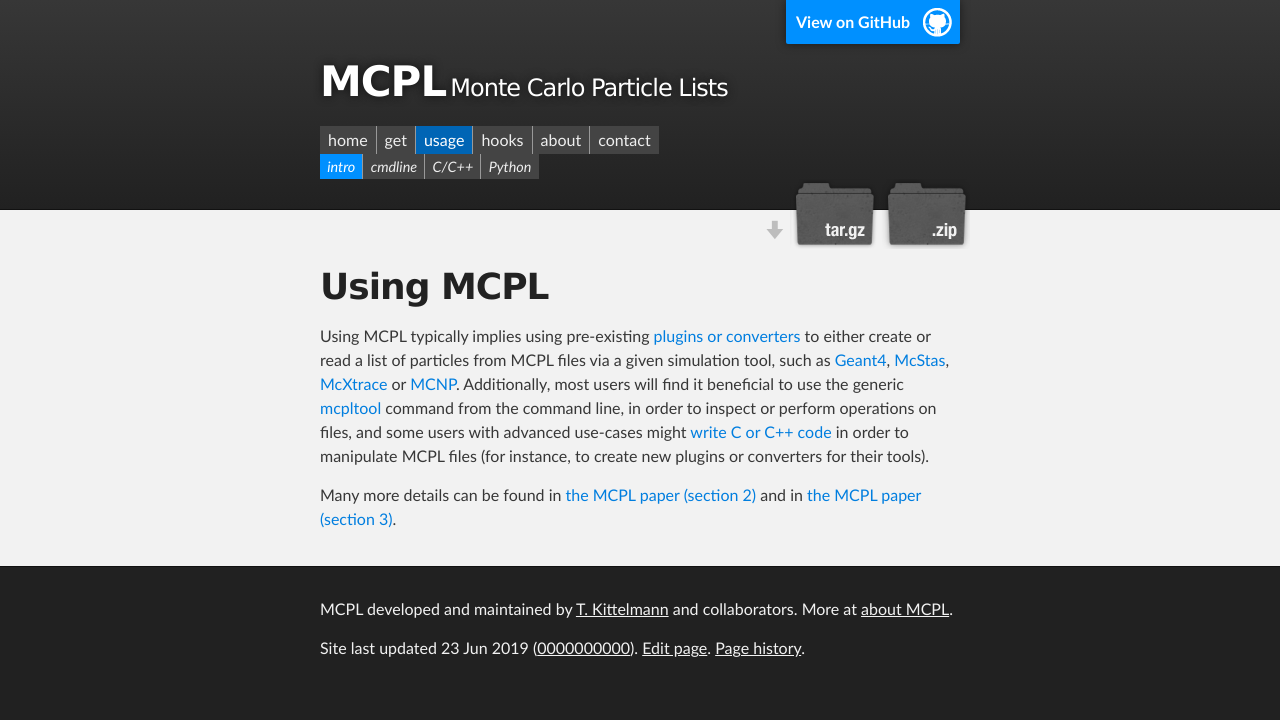
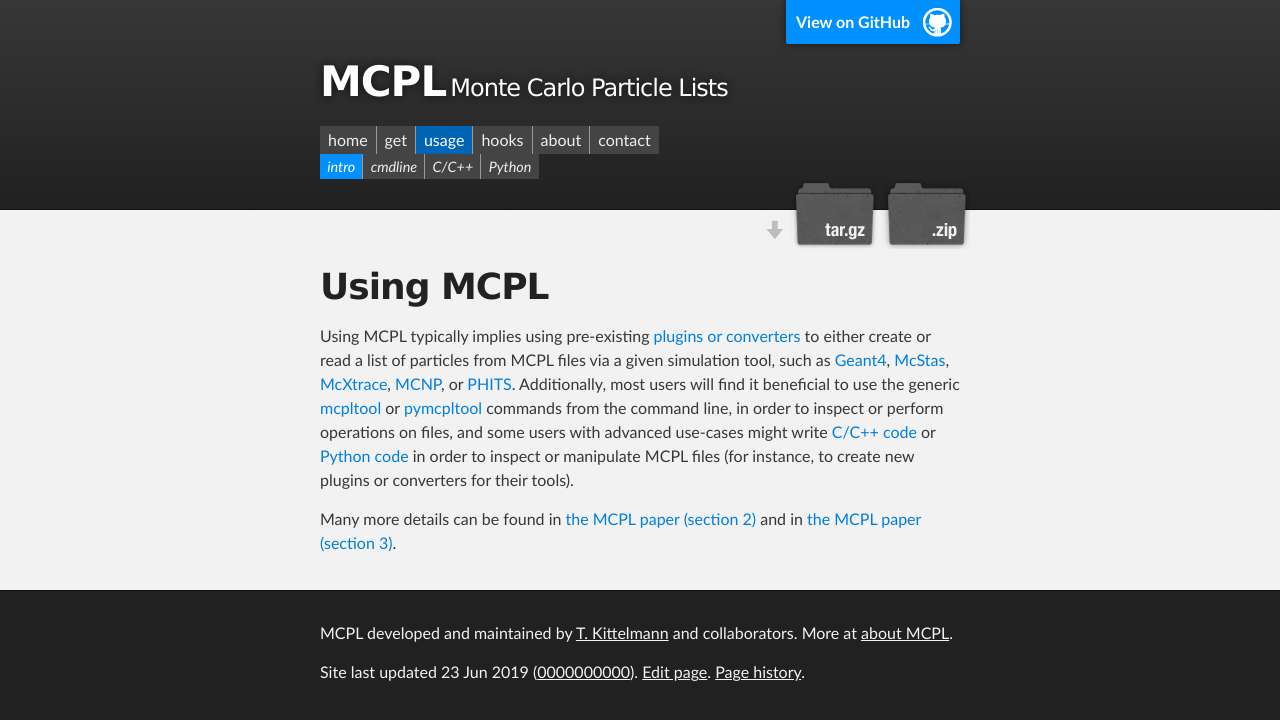
Before and after one commit to mctools/mcpl, a Jekyll site: the page built from usage.md, in a window 1280 px wide. Shown: the top 720 px of the page. Built offline with Jekyll 4.4.1, drawn with Linux system fonts in a browser that asks for light colours.

Commit message:
More doc updates concerning PHITS and Python

```diff
--- a/usage.md
+++ b/usage.md
@@ -3,6 +3,6 @@ title: Using MCPL
 weight: 30
 ---
 
-Using MCPL typically implies using pre-existing [plugins or converters](LOCAL:hooks/) to either create or read a list of particles from MCPL files via a given simulation tool, such as [Geant4](LOCAL:hooks_geant4/), [McStas](LOCAL:hooks_mcstas/), [McXtrace](LOCAL:hooks_mcxtrace/) or [MCNP](LOCAL:hooks_mcnp/). Additionally, most users will find it beneficial to use the generic [mcpltool](LOCAL:usage_cmdline/) command from the command line, in order to inspect or perform operations on files, and some users with advanced use-cases might [write C or C++ code](LOCAL:usage_c/) in order to manipulate MCPL files (for instance, to create new plugins or converters for their tools).
+Using MCPL typically implies using pre-existing [plugins or converters](LOCAL:hooks/) to either create or read a list of particles from MCPL files via a given simulation tool, such as [Geant4](LOCAL:hooks_geant4/), [McStas](LOCAL:hooks_mcstas/), [McXtrace](LOCAL:hooks_mcxtrace/), [MCNP](LOCAL:hooks_mcnp/), or [PHITS](LOCAL:hooks_phits/). Additionally, most users will find it beneficial to use the generic [mcpltool](LOCAL:usage_cmdline/) or [pymcpltool](LOCAL:usage_cmdline/) commands from the command line, in order to inspect or perform operations on files, and some users with advanced use-cases might write [C/C++ code](LOCAL:usage_c/) or [Python code](LOCAL:usage_python/) in order to inspect or manipulate MCPL files (for instance, to create new plugins or converters for their tools).
 
 Many more details can be found in {% include linkpaper.html section=2 %} and in {% include linkpaper.html section=3 %}.
```
Also changed, not shown: hooks.md (+1 -0 lines), hooks_phits.md (+1 -1 lines).
